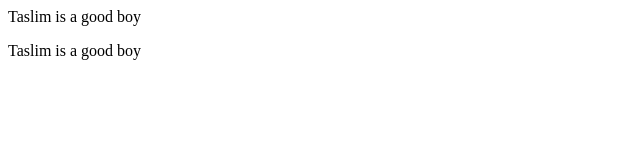
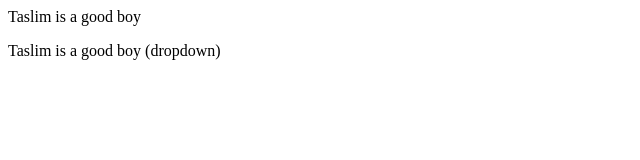
Before and after one commit to taslim-h/LocalRepo, a plain HTML site: page index.html in a window 1280 px wide. Shown: the full height of the page, 0-640 px from the left. Drawn offline with Linux system fonts and the light colour scheme.

```diff
--- a/index.html
+++ b/index.html
@@ -1,2 +1,2 @@
 <p>Taslim is a good boy</p>
-<p>Taslim is a good boy</p>
+<p>Taslim is a good boy (dropdown)</p>
```
